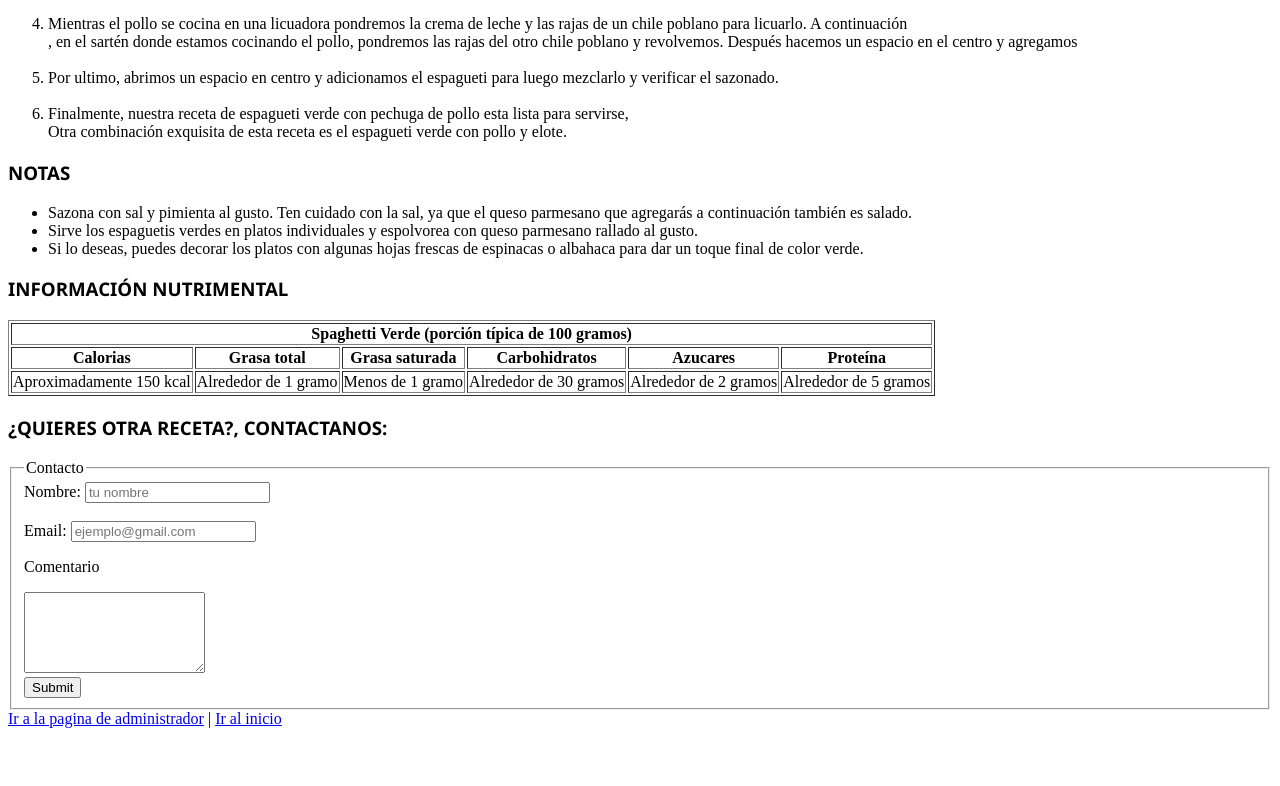
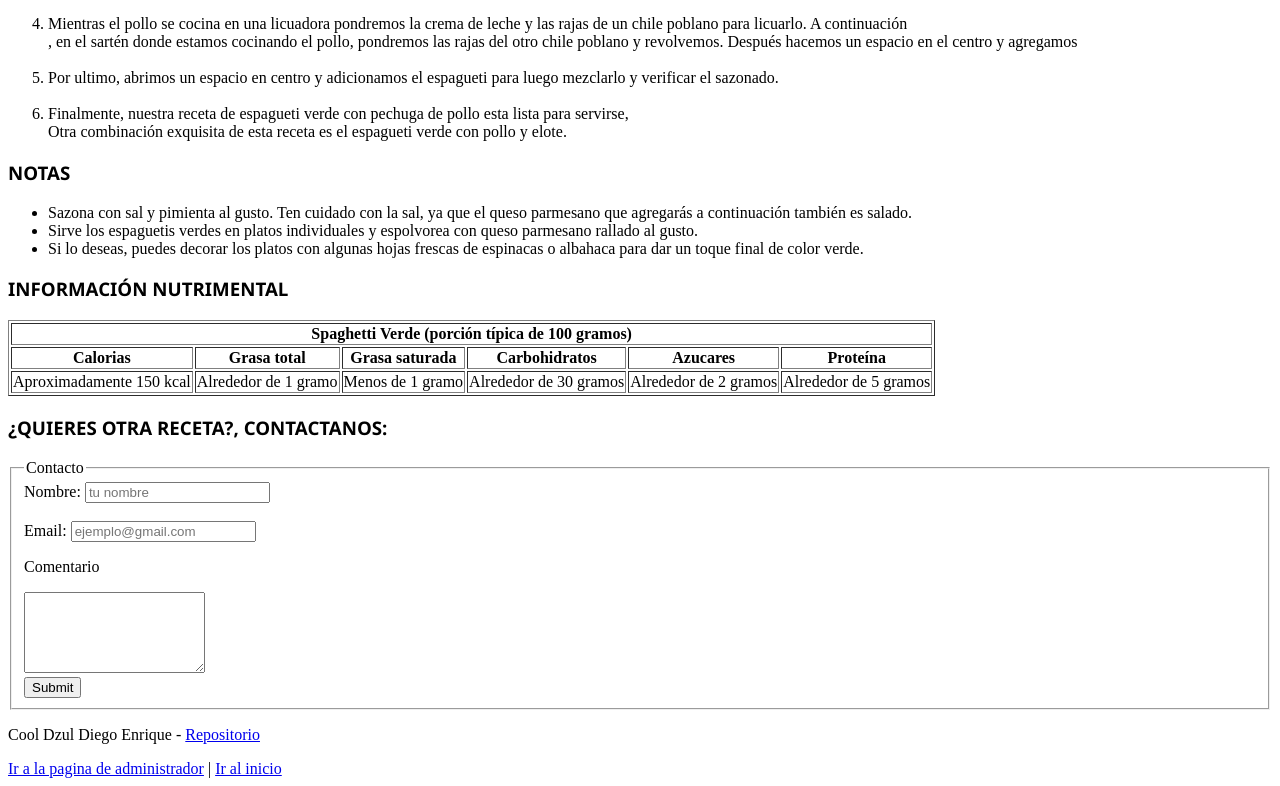
Before and after one commit to UpqrooCool/Programacion-web, a plain HTML site: page Actividad-1.HTML in a window 1280 px wide. Shown: the part 1336-2122 px from the top of the page. Before the commit the page ends 2072 px from the top, so only its background shows below. Drawn offline with Linux system fonts and the light colour scheme.

Commit message:
Repositorio

```diff
--- a/Actividad-1.HTML
+++ b/Actividad-1.HTML
@@ -104,6 +104,7 @@
             <input type="submit" name="Enviar" id="Enviar">
         </fieldset>
     </form>
+    <p>Cool Dzul Diego Enrique - <a href="https://github.com/UpqrooCool/Programacion-web" target="-blank">  Repositorio</a></p>
     <a href="Index.HTML" target="-blank"> Ir a la pagina de administrador</a> <a>|</a> <a href="#inicio">Ir al inicio</a>
     <script>
         function mostrarAlerta() {
```
